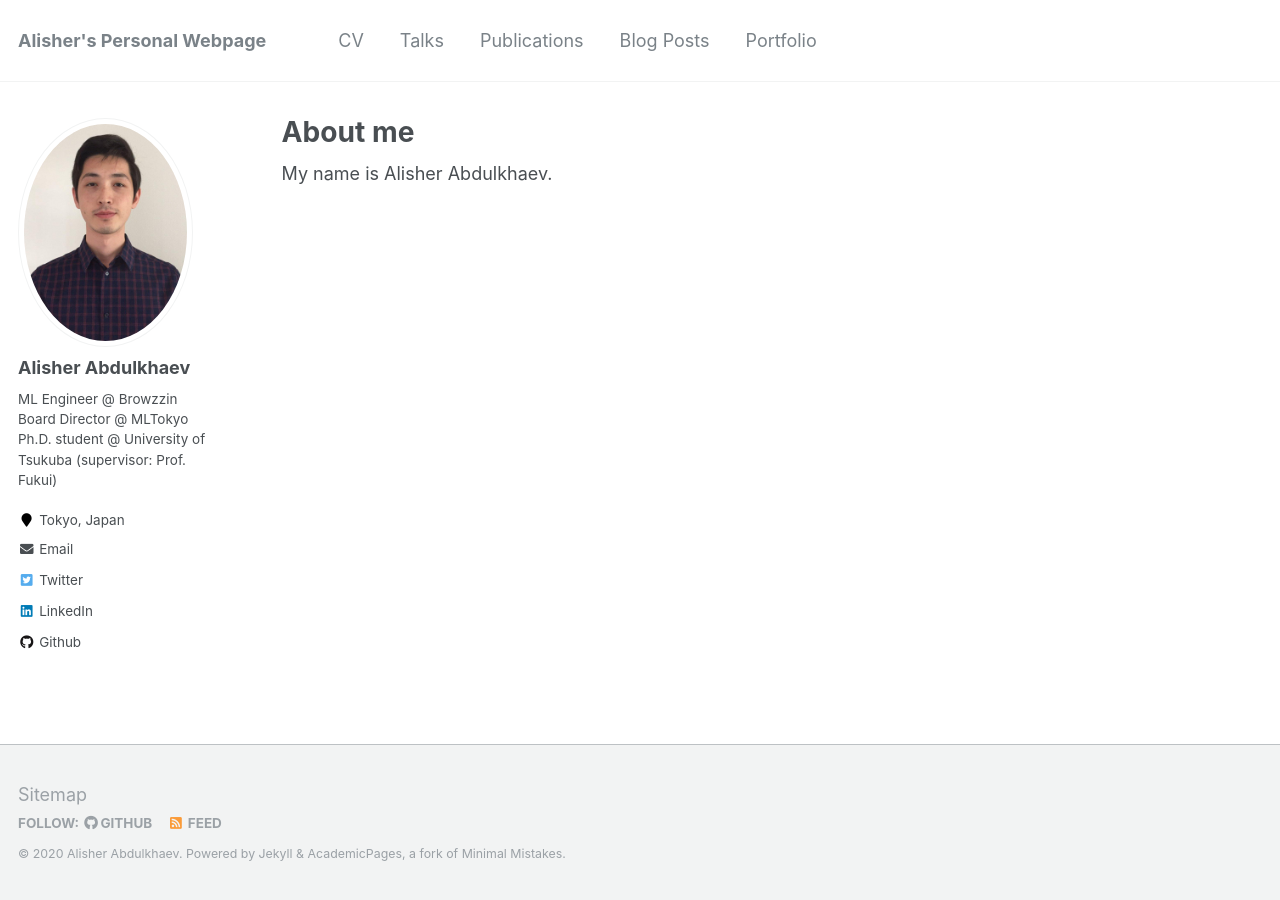
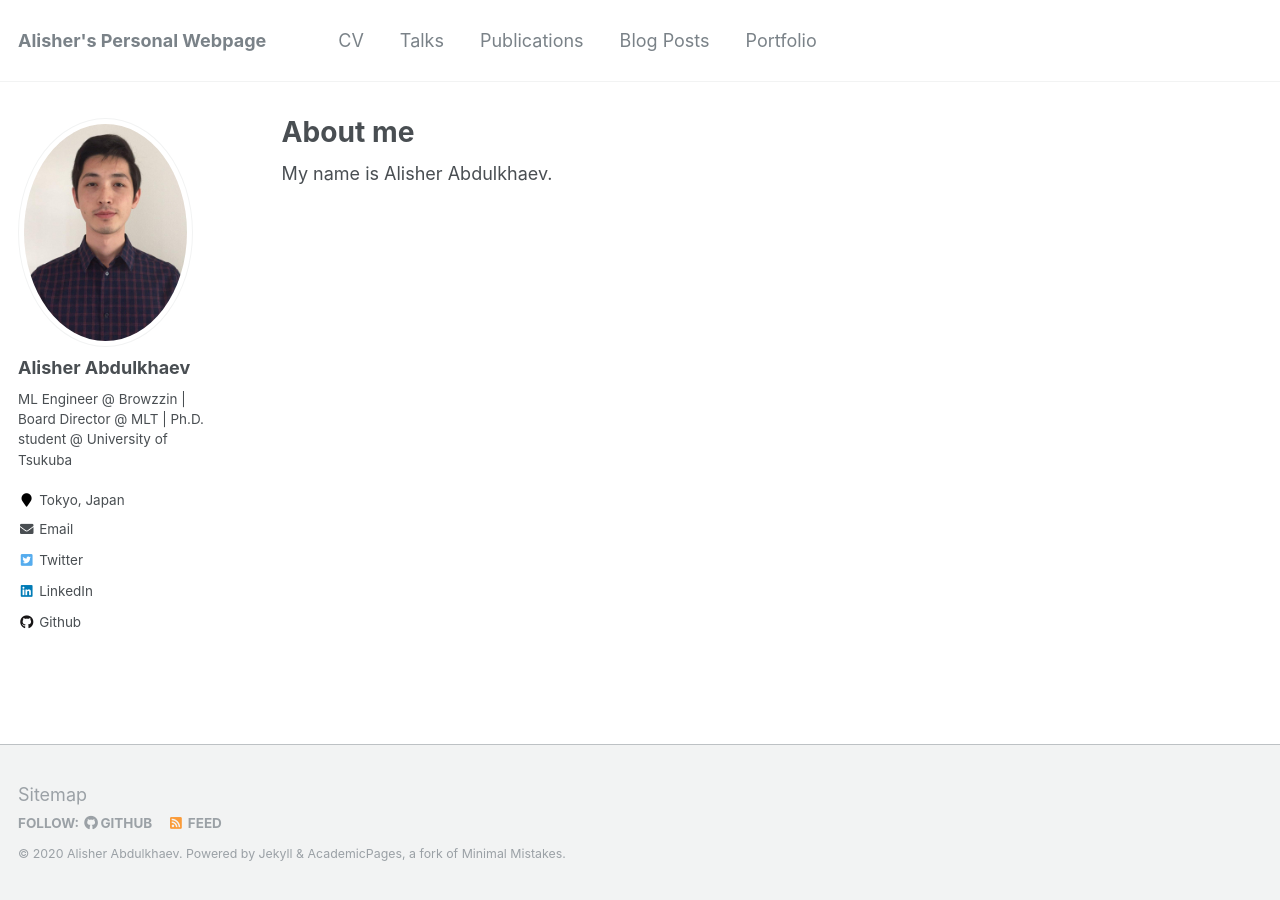
Before and after one commit to vivek37373/alisher-ai.github.io, a Jekyll site: the page built from _pages/about.md, in a window 1280 px wide. Built offline with Jekyll 4.4.1, drawn with Linux system fonts in a browser that asks for light colours.

Commit message:
Update _config.yml

```diff
--- a/_config.yml
+++ b/_config.yml
@@ -10,7 +10,7 @@ locale                   : "en-US"
 title                    : "Alisher's Personal Webpage"
 title_separator          : "-"
 name                     : &name "Alisher Abdulkhaev"
-description              : &description "ML Engineer @ Browzzin  Board Director @ MLTokyo  Ph.D. student @ University of Tsukuba (supervisor: Prof. Fukui)"
+description              : &description "ML Engineer @ Browzzin  |  Board Director @ MLT  |  Ph.D. student @ University of Tsukuba"
 url                      : https://alisher-ai.github.io # the base hostname & protocol for your site e.g. "https://mmistakes.github.io"
 baseurl                  : "" # the subpath of your site, e.g. "/blog"
 repository               : "alisher-ai/alisher-ai.github.io"
@@ -82,7 +82,7 @@ analytics:
 author:
   name             : "Alisher Abdulkhaev"
   avatar           : "profile.png"
-  bio              : "ML Engineer @ Browzzin  Board Director @ MLTokyo  Ph.D. student @ University of Tsukuba (supervisor: Prof. Fukui)"
+  bio              : "ML Engineer @ Browzzin  | Board Director @ MLT  |  Ph.D. student @ University of Tsukuba"
   location         : "Tokyo, Japan"
   employer         :
   pubmed           : # "https://www.ncbi.nlm.nih.gov/pubmed/?term=john+snow"
```
